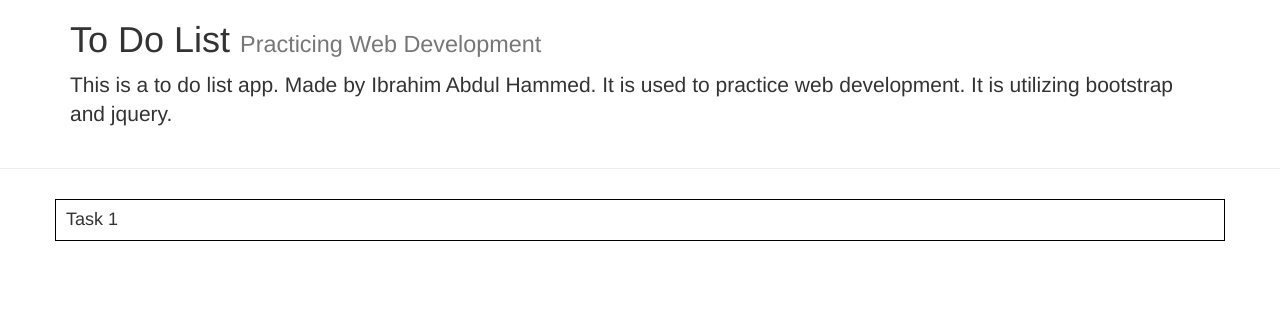
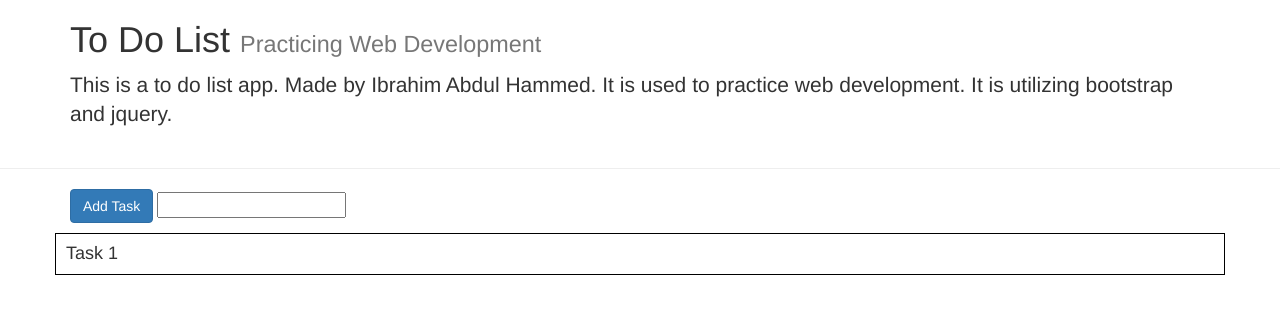
Before and after one commit to CuriousIbrahim/a-simple-to-do-list, a PHP site: page / in a window 1280 px wide. Shown: the top 314 px of the page. Run offline with PHP 8.4, Linux system fonts and the light colour scheme; some libraries are stand-ins or nearby versions.

Commit message:
Added text field to enter task and button to submit it. No functionality implemented.

```diff
--- a/css/styles.css
+++ b/css/styles.css
@@ -2,6 +2,4 @@ h4 {
 
     border: 1px solid black;
     padding: 10px 10px;
-
-
 }
--- a/index.html
+++ b/index.html
@@ -27,6 +27,13 @@
 
         <hr>
 
+        <div class="container">
+
+            <button class="btn btn-md btn-primary">Add Task</button>
+            <input type="text" display>
+
+        </div>
+
         <div class="container" id="to-do-list">
 
             <div class="row">
--- a/js/main.js
+++ b/js/main.js
@@ -5,4 +5,6 @@ function main() {
 
 }
 
+
+
 $(document).ready(main);
```
